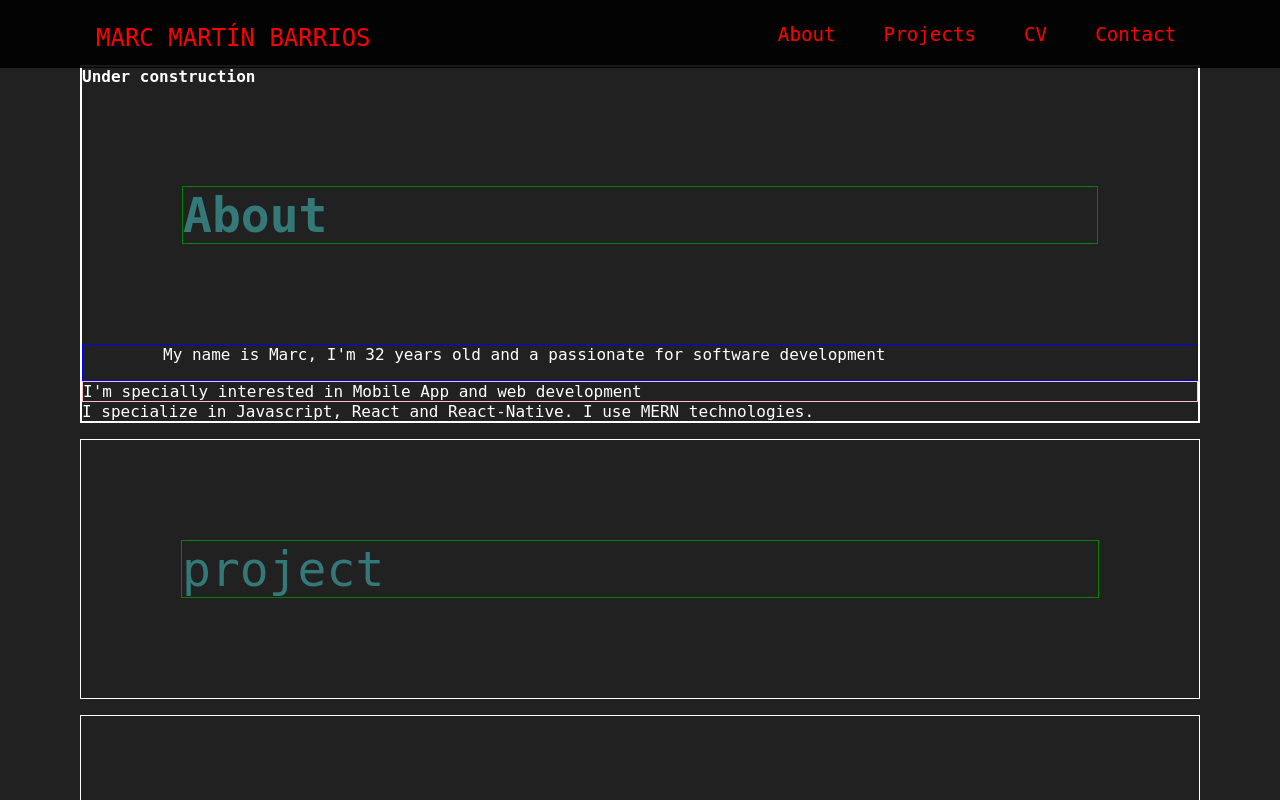
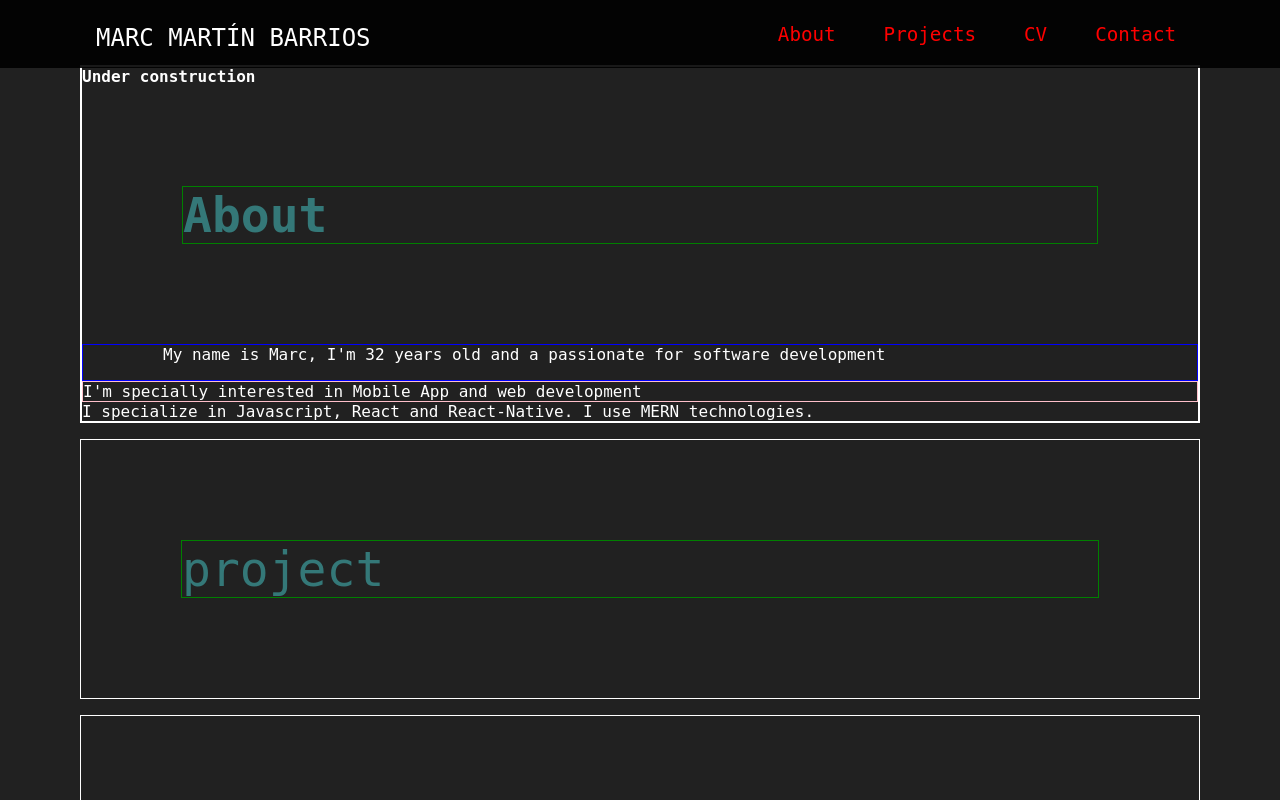
Before and after one commit to MarcMB89/portfolio, a React (Create React App) app: page / in a window 1280 px wide. Shown: the top 800 px of the page. Built offline with nearby package versions, Linux system fonts and the light colour scheme; a web font is replaced by a local one.

Commit message:
Delete Home navigation on Header

```diff
--- a/src/components/Header/NavigationBar.jsx
+++ b/src/components/Header/NavigationBar.jsx
@@ -6,14 +6,9 @@ const Header = function navBar() {
   return (
     <header className="header__desktop">
       <nav className="header__navigation">
-        <Link
-          className="header__navigation-title"
-          smooth
-          to="#home"
-          key={0}
-        >
+        <h1 className="header__navigation-title">
           MARC MARTÍN BARRIOS
-        </Link>
+        </h1>
         <ul className="header__navigation-list">
           <Link
             className="header__navigation-list-item"
```
